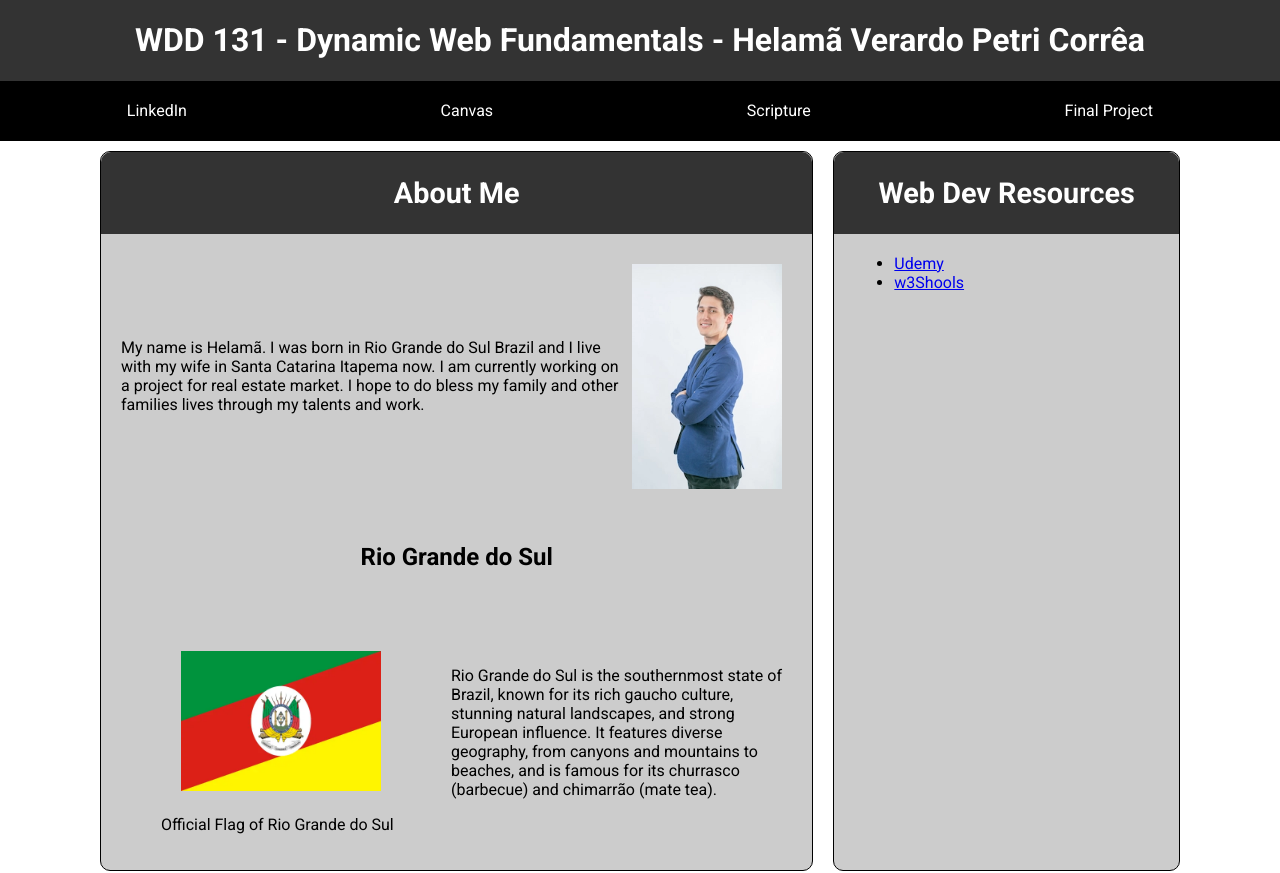
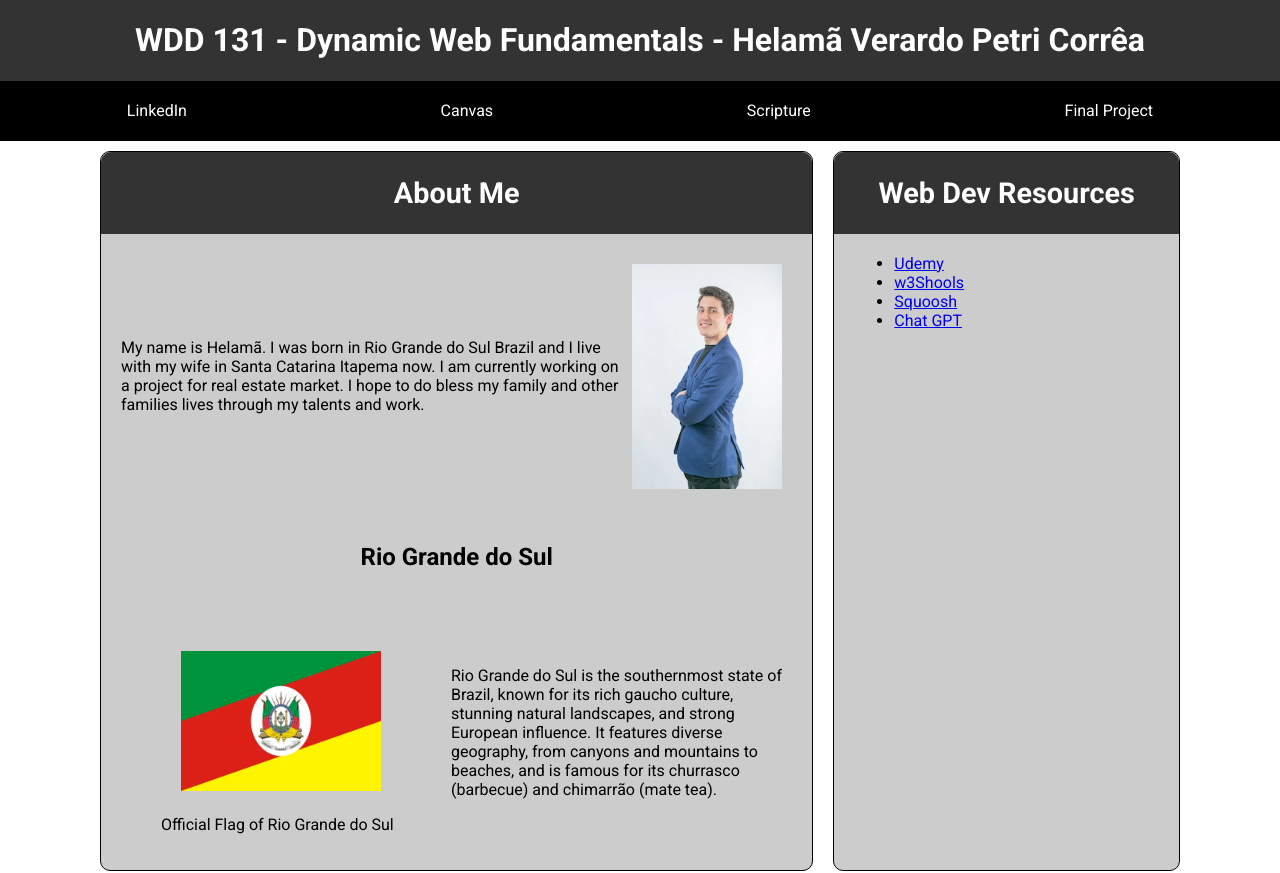
Before and after one commit to helamacorrea/wdd131, a plain HTML site: page index.html in a window 1280 px wide. Shown: the top 873 px of the page. Drawn offline with Linux system fonts and the light colour scheme.

Commit message:
added links

```diff
--- a/index.html
+++ b/index.html
@@ -47,6 +47,8 @@
               <ul>
                 <li><a href="https://www.udemy.com/">Udemy</a></li>
                 <li><a href="https://www.w3schools.com/">w3Shools</a></li>
+                <li><a href="https://squoosh.app/">Squoosh</a></li>
+                <li><a href="https://chatgpt.com/">Chat GPT</a></li>
               </ul>
         </section>
     </main>
```
